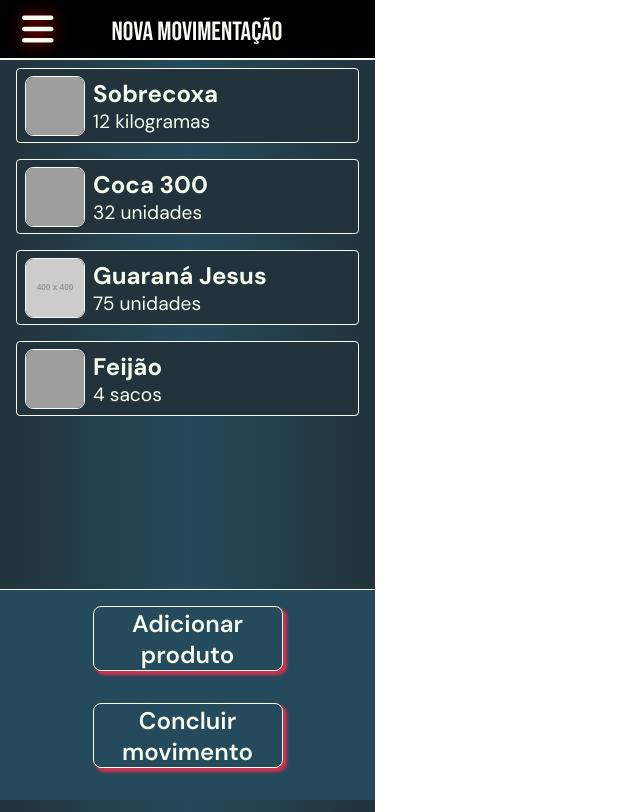
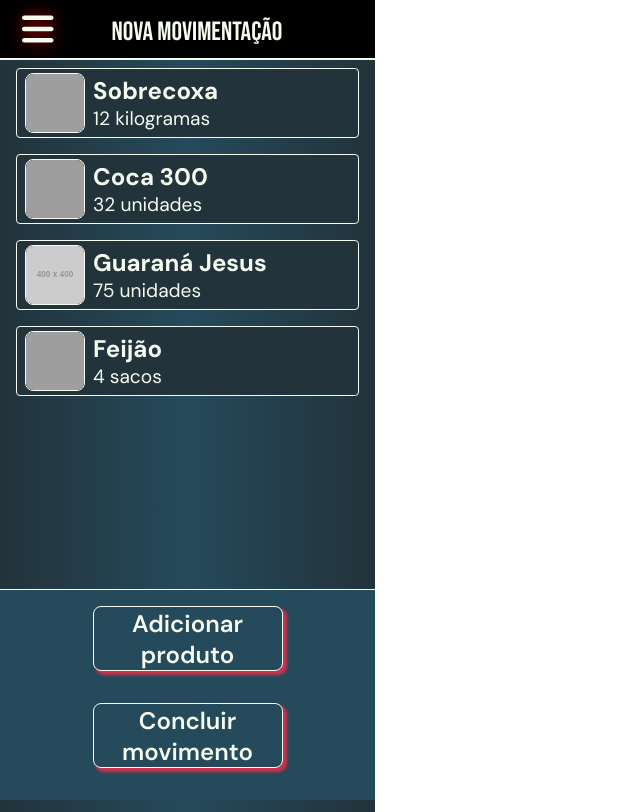
Before and after one commit to Grupo-2-Sustentare/sustentare-web, a React (Create React App) app: page /cadastros-de-estoque in a window 1280 px wide. Shown: the whole page, without its empty margins (0-640 px from the left). Built offline with nearby package versions, Linux system fonts and the light colour scheme; grey boxes are pictures that could not be loaded; a web font is replaced by a local one.

Commit message:
11 - Fix de bug no height do Product.

```diff
--- a/src/components/ProductItem/productItem.module.css
+++ b/src/components/ProductItem/productItem.module.css
@@ -2,7 +2,6 @@
   display: flex;
   background-color: var(--gunmetal);
   border: var(--borda-branca);
-  min-height: 75px;
   width: 100%;
   border-radius: 4px;
   flex-direction: column;
@@ -10,6 +9,7 @@
   padding: 4px 8px;
   cursor: pointer;
   gap: 16px;
+  height: fit-content;
 }
 
 .mainInfo {
--- a/src/pages/cadastros-de-estoque/NovoMovimento/NovoMovimento.jsx
+++ b/src/pages/cadastros-de-estoque/NovoMovimento/NovoMovimento.jsx
@@ -16,10 +16,10 @@ export default function NovoMovimento({}){
 
     // Mock, para testes
     movement = {"products": [
-            {"urlImagem": MOCK_URL + "sobrecoxa.jpg", "nome": "Sobrecoxa", "quantidade": "12 kilogramas"},
-            {"urlImagem": MOCK_URL + "coca300.jpeg", "nome": "Coca 300", "quantidade": "32 unidades"},
-            {"urlImagem": undefined, "nome": "Guaraná Jesus", "quantidade": "75 unidades"},
-            {"urlImagem": MOCK_URL + "feijão.png", "nome": "Feijão", "quantidade": "4 sacos"},
+            {id: 0, "urlImagem": MOCK_URL + "sobrecoxa.jpg", "nome": "Sobrecoxa", "quantidade": "12 kilogramas"},
+            {id: 1, "urlImagem": MOCK_URL + "coca300.jpeg", "nome": "Coca 300", "quantidade": "32 unidades"},
+            {id: 2, "urlImagem": undefined, "nome": "Guaraná Jesus", "quantidade": "75 unidades"},
+            {id: 3, "urlImagem": MOCK_URL + "feijão.png", "nome": "Feijão", "quantidade": "4 sacos"},
     ]}
 
     return (
@@ -30,7 +30,7 @@ export default function NovoMovimento({}){
                     <p className={styles.avisoVazio}>Nenhum produto adicionado a essa entrada.</p>
                 )}
                 {movement.products.map((p) => {
-                    return <Product addressImg={p.urlImagem} name={p.nome} quantity={p.quantidade}/>
+                    return <Product key={p.id} addressImg={p.urlImagem} name={p.nome} quantity={p.quantidade}/>
                 })}
             </div>
             <div className={styles.botoes}>
```
